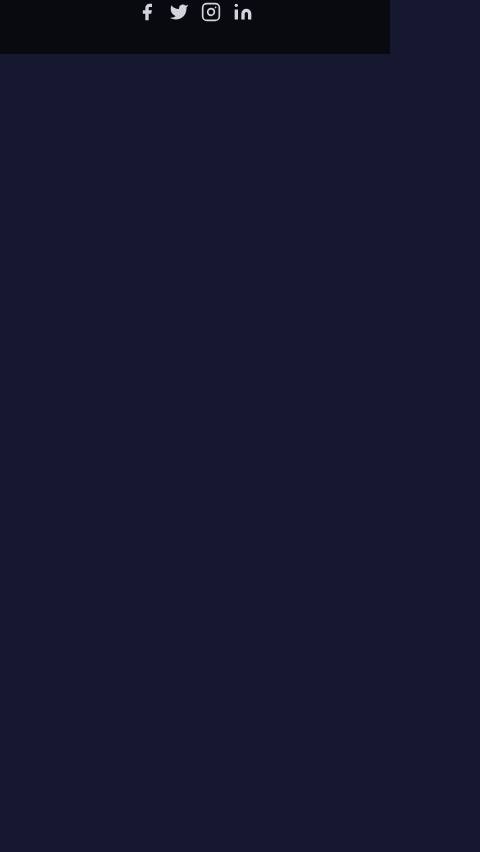
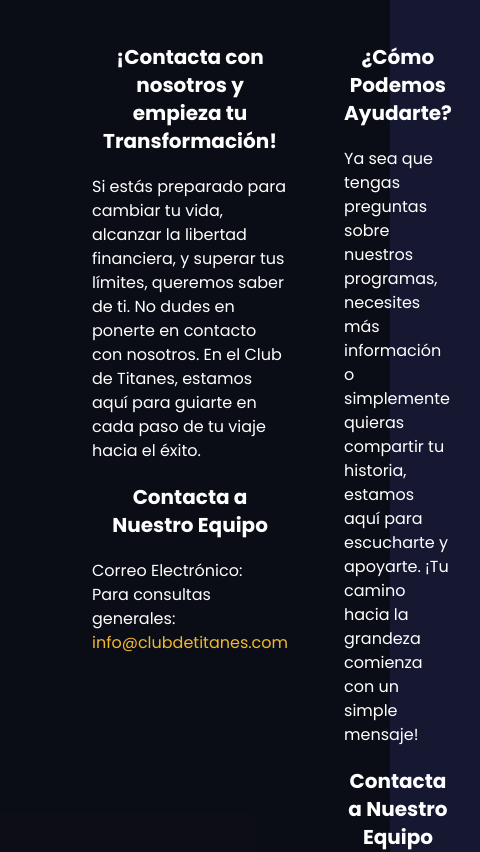
Before and after one commit to technodevs-ar/ClubDeTitanes, a React (Vite) app: page / in a window 390 px wide. Shown: the part 7316-8168 px from the top of the page, 480 px wide, since content can reach past the window. Before the commit the page ends 7370 px from the top, so only its background shows below. Built offline with nearby package versions, Linux system fonts and the light colour scheme.

Commit message:
agrego contact section

```diff
--- /dev/null
+++ b/src/components/Home/SectionContact.jsx
@@ -0,0 +1,36 @@
+export const SectionContact = () => {
+  return (
+    <section className="bg-alternative-950/80 flex flex-row py-40 gap-28 justify-center items-center px-8 conta">
+      <div className="container flex px-8">
+        <div className="flex flex-col items-start container">
+          <h3 className="bg-gradient-to-b px-7 espacio-titanes text-white inline-block text-center text-transparent bg-clip-text text-xl sm:text-3xl md:text-2xl font-bold">
+          ¡Contacta con nosotros y empieza tu Transformación!
+          </h3>
+          <p className="px-7 py-5 text-white ">
+            Si estás preparado para cambiar tu vida, alcanzar la libertad
+            financiera, y superar tus límites, queremos saber de ti. No dudes en
+            ponerte en contacto con nosotros. En el Club de Titanes, estamos
+            aquí para guiarte en cada paso de tu viaje hacia el éxito.
+          </p>
+          <h2 className="bg-gradient-to-b px-7 espacio-titanes text-white inline-block text-center text-transparent bg-clip-text text-xl sm:text-3xl md:text-2xl font-bold" >Contacta a Nuestro Equipo</h2>
+          <p className="px-7 py-5 text-white ">Correo Electrónico: <br />
+          Para consultas generales: <a className="text-primary-400" href="mailto:info@clubdetitanes.com">info@clubdetitanes.com</a>
+          </p>
+        </div>
+        <div className="w-[1/2] flex flex-col items-start container">
+          <h1 className="bg-gradient-to-b px-7 espacio-titanes text-white inline-block text-center text-transparent bg-clip-text text-xl sm:text-3xl md:text-2xl font-bold">
+            ¿Cómo Podemos Ayudarte?
+          </h1>
+          <p className="px-7 py-5 text-white ">
+          Ya sea que tengas preguntas sobre nuestros programas, necesites más información o simplemente quieras compartir tu historia, estamos aquí para escucharte y apoyarte. ¡Tu camino hacia la grandeza comienza con un simple mensaje!
+          </p>
+          <h2 className="bg-gradient-to-b px-7 espacio-titanes text-white inline-block text-center text-transparent bg-clip-text text-xl sm:text-3xl md:text-2xl font-bold" >Contacta a Nuestro Equipo</h2>
+          <p className="px-7 py-5 text-white ">Teléfono: <br />
+          Llámanos al: <a className="text-primary-400" href="tel:541112345678">+54 11 1234 5678</a> <br />
+          Estamos disponibles de lunes a viernes, de 9 AM a 6 PM.
+          </p>
+        </div>
+      </div>
+    </section>
+  );
+};
--- a/src/pages/Home.jsx
+++ b/src/pages/Home.jsx
@@ -4,6 +4,7 @@
 import { Testimonial } from "../components/Home/Testimonials"
 import { Footer } from "../components/Home/Footer"
 import { AboutUs } from "../components/Home/AboutUs"
+import { SectionContact } from './../components/Home/SectionContact';
 
 const Home = () => {
   return (
@@ -13,6 +14,7 @@
       <GridAcceso />
       <Testimonial />
       <AboutUs />
+      <SectionContact />
       <Footer />
     </main>
   )
```
